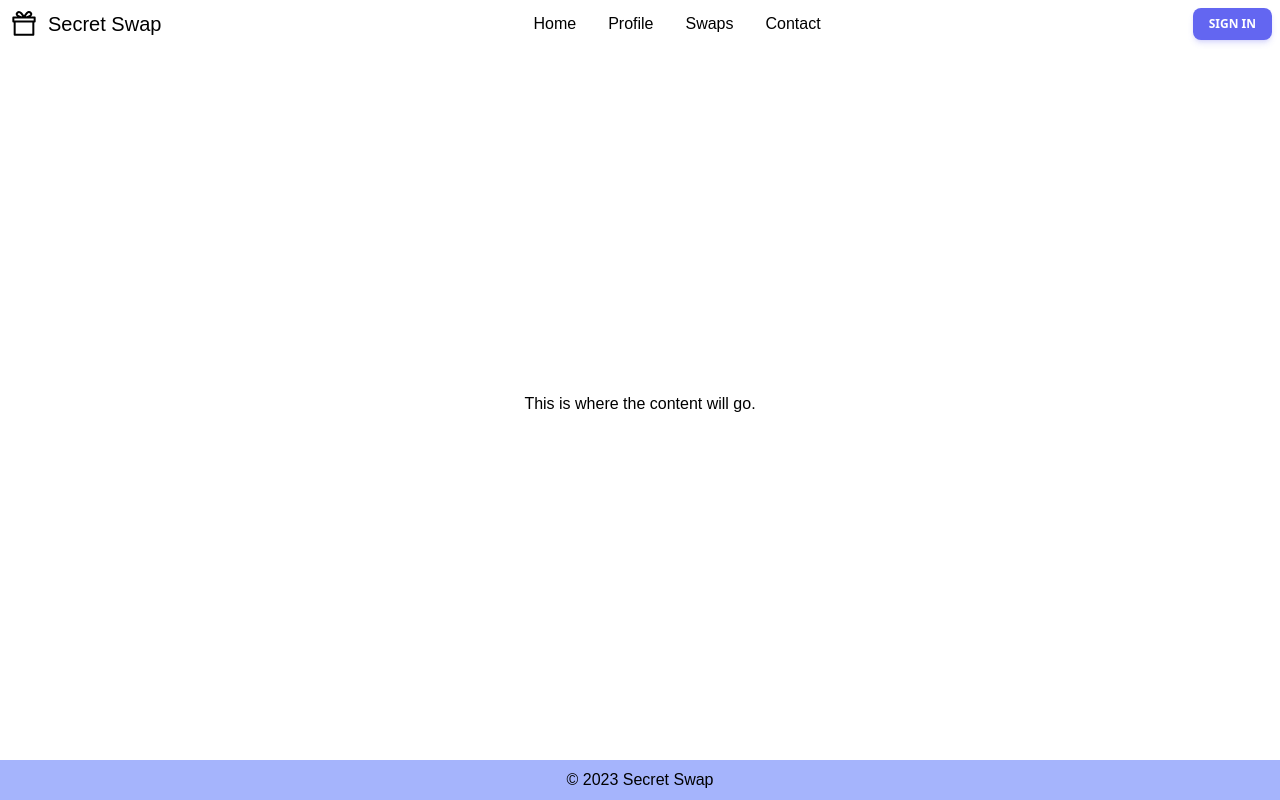
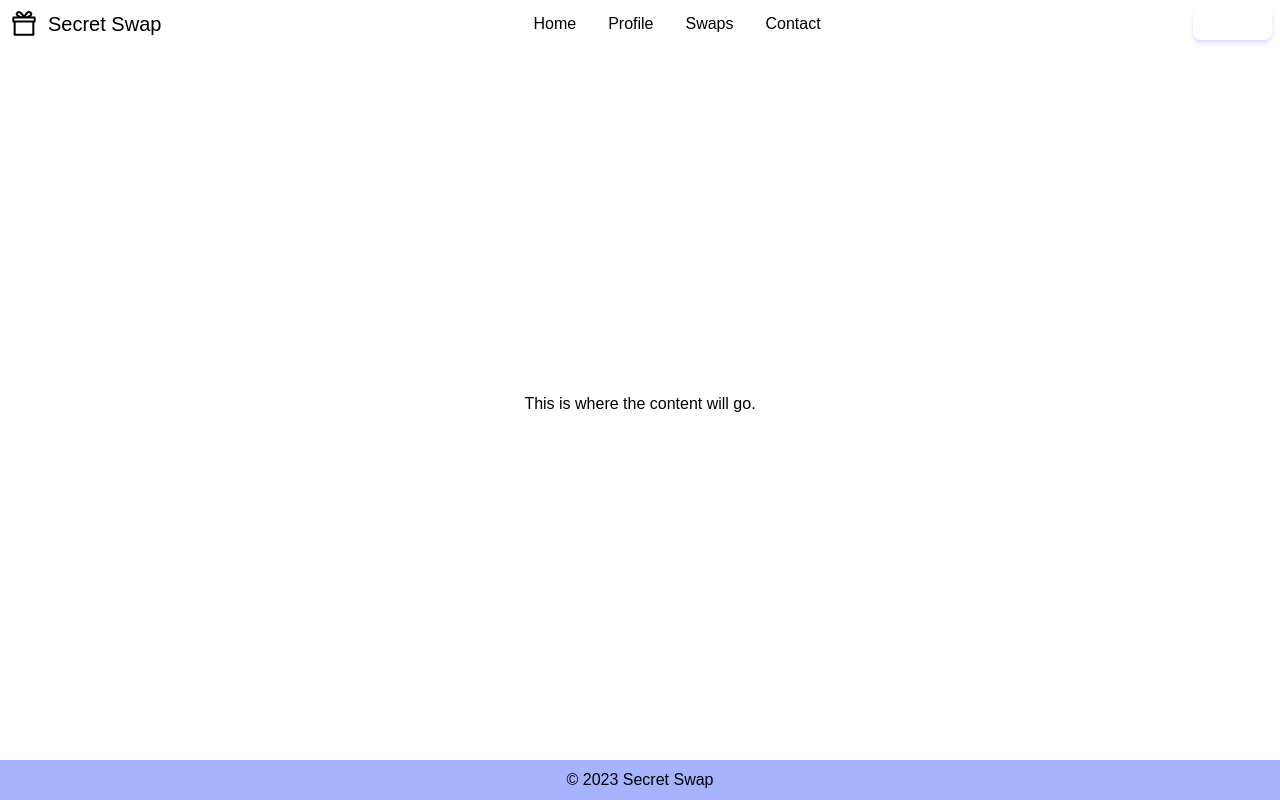
Before and after one commit to nicholas-mcguffin-dev/secret-swap, a React (Vite) app in the folder secret-swap/: page / in a window 1280 px wide. Built offline with nearby package versions, Linux system fonts and the light colour scheme.

Commit message:
Add set styles to button component
Include the following styles for use across the app:
Primary, Secondary, Tertiary, Success, Danger, Warning, Info

```diff
--- a/secret-swap/src/components/Button.tsx
+++ b/secret-swap/src/components/Button.tsx
@@ -1,22 +1,35 @@
 import { ButtonHTMLAttributes, ReactNode } from "react";
 
 type ButtonType = "button" | "submit" | "reset" | undefined;
+type ButtonHierarchy = "primary" | "secondary" | "tertiary" | "success" | "danger" | "warning" | "info";
 
 interface ButtonProps extends ButtonHTMLAttributes<HTMLButtonElement>{
     children: ReactNode;
     disabled?: boolean;
     handleClick?: () => void;
-    styles: string;
     type?: ButtonType;
+    hierarchy: ButtonHierarchy;
     title: string;
 }
 
+const styles = {
+    "primary": "bg-indigo-500 text-white",
+    "secondary": "bg-white text-indigo-500 outline outline-2",
+    "tertiary": "text-indigo-500",
+    "success": "bg-success",
+    "danger": "bg-danger",
+    "warning": "bg-warning",
+    "info": "bg-info",
+}
+
 function Button(props: ButtonProps) {
+    const style = styles[props.hierarchy];
+
     return (
         <button
             onClick={props?.handleClick}
-            className={`${props.styles} middle none center rounded-lg bg-indigo-500 py-2 px-4 font-sans text-xs font-bold uppercase text-white shadow-md shadow-indigo-500/20 transition-all hover:shadow-lg hover:shadow-indigo-500/40 focus:opacity-[0.85] focus:shadow-none active:opacity-[0.85] active:shadow-none disabled:pointer-events-none disabled:opacity-50 disabled:shadow-none`}
-            type={props?.type}
+            className={`${style} rounded-lg py-2 px-4 font-sans text-xs font-bold uppercase text-white shadow-md shadow-indigo-500/20 transition-all hover:shadow-lg hover:shadow-indigo-500/40 focus:opacity-[0.85] focus:shadow-none active:opacity-[0.85] active:shadow-none disabled:pointer-events-none disabled:opacity-50 disabled:shadow-none`}
+            type={props?.type || "button"}
             disabled={props?.disabled}
         >
             {props.children}
```
